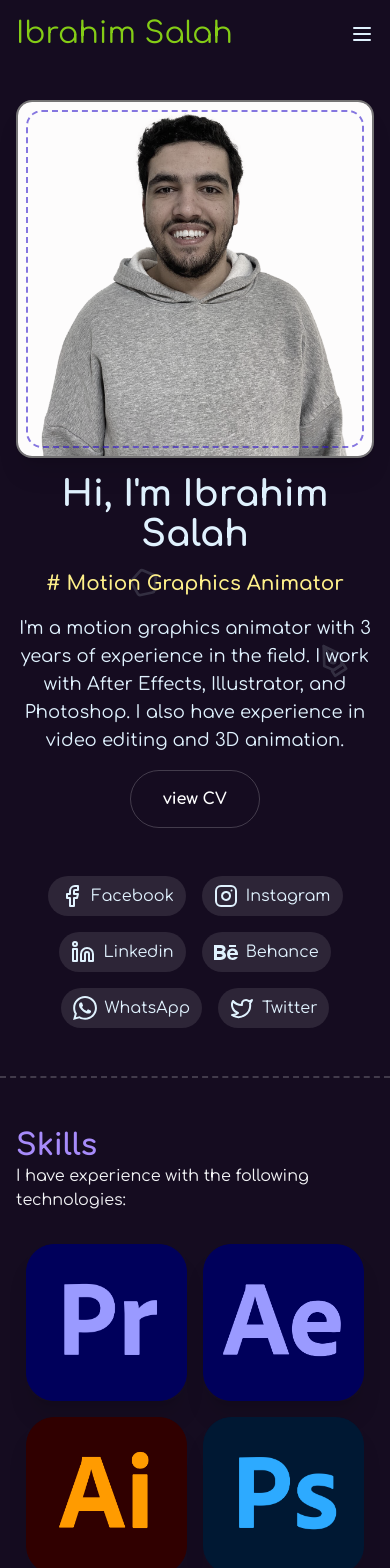
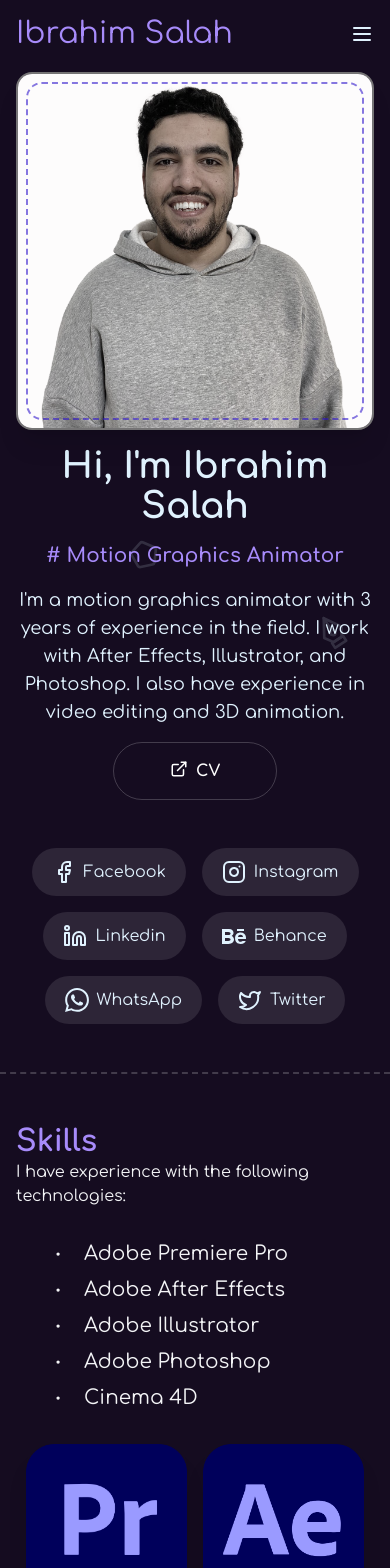
Before and after one commit to drsamiadel/ibrahimsalah, a Next.js app: page / in a window 390 px wide. Shown: the top 1568 px of the page. Built offline with nearby package versions, Linux system fonts and the light colour scheme.

Commit message:
last commite by me

```diff
--- /dev/null
+++ b/app/_components/cvbutton.tsx
@@ -0,0 +1,14 @@
+import { ExternalLink } from "lucide-react";
+
+export default function CVButton() {
+  return (
+    <a
+      href="https://drive.google.com/file/d/1Barq_EwXw8inayfzut2piEvLukozJzVU/view?usp=sharing"
+      target="_blank"
+      className="heartbeat bg-violet-400/0 border border-white/20 hover:bg-violet-300 text-white font-bold py-4 px-14 rounded-full transition-all flex items-center gap-x-2 justify-center"
+    >
+      <ExternalLink className="-mt-1" size={18} />
+      CV
+    </a>
+  );
+}
--- a/app/_components/footer.tsx
+++ b/app/_components/footer.tsx
@@ -1,4 +1,5 @@
 import Image from "next/image";
+import CVButton from "./cvbutton";
 
 export default function Footer() {
   return (
@@ -9,16 +10,16 @@ export default function Footer() {
       >
         Want to know more?
       </h2>
-      <a
-        href="https://drive.google.com/file/d/1Barq_EwXw8inayfzut2piEvLukozJzVU/view?usp=sharing"
-        target="_blank"
-        className="bg-violet-400/20 hover:bg-violet-300 text-white font-bold py-4 px-8 rounded-full transition-all"
-        >
-        view CV
+      <CVButton />
+      <span
+        className="text-white text-sm mt-4"
+        style={{ textShadow: "0 0 5px rgba(0,0,0,0.8)" }}
+      >
+        © {new Date().getFullYear()} - Made with ❤️ by{" "}
+        <a href="https://www.samiadel.me" target="_blank" className="underline">
+          Sami Adel
         </a>
-        <span className="text-white text-sm mt-4" style={{ textShadow: "0 0 5px rgba(0,0,0,0.8)" }}>
-            © {new Date().getFullYear()} - Made with ❤️ by <a href="https://www.samiadel.me" target="_blank" className="underline">Sami Adel</a>
-        </span>
+      </span>
     </div>
   );
 }
--- a/app/_components/header-section.tsx
+++ b/app/_components/header-section.tsx
@@ -1,13 +1,40 @@
-import { PenLine } from "lucide-react";
+"use client";
 import Link from "next/link";
 import MobileMenu from "./mobile-menu";
 import MenuRoutes from "./menu-routes";
+import { useEffect, useRef } from "react";
 
 export default function HeaderSection() {
+  const headerRef = useRef<HTMLDivElement>(null);
+
+  useEffect(() => {
+    const header = headerRef.current;
+    if (!header) return;
+    const handleScroll = () => {
+      if (window.scrollY > 20) {
+        header.classList.remove("border-gray-800/0");
+        header.classList.add("border-gray-800");
+        header.classList.remove("shadow-none");
+        header.classList.add("shadow-lg");
+      } else {
+        header.classList.remove("border-gray-800");
+        header.classList.add("border-gray-800/0");
+        header.classList.remove("shadow-lg");
+        header.classList.add("shadow-none");
+      }
+    };
+    window.addEventListener("scroll", handleScroll);
+    return () => window.removeEventListener("scroll", handleScroll);
+  }, []);
+
   return (
+    <div
+      ref={headerRef}
+      className="fixed top-0 left-0 w-full z-[200] bg-custom border-b border-gray-800/0 shadow-none"
+    >
       <header className="max-w-7xl min-w-[300px] mx-auto flex items-center justify-between px-4 py-4">
         <div>
-        <Link href="/" className="text-3xl text-lime-500">
+          <Link href="/" className="text-3xl text-violet-400">
             Ibrahim Salah
           </Link>
         </div>
@@ -16,5 +43,6 @@ export default function HeaderSection() {
         </div>
         <MobileMenu />
       </header>
+    </div>
   );
 }
--- a/app/_components/hero-section.tsx
+++ b/app/_components/hero-section.tsx
@@ -1,9 +1,13 @@
 import { Clapperboard, PenToolIcon, Pentagon, Video } from "lucide-react";
 import Image from "next/image";
+import CVButton from "./cvbutton";
 
 export default function HeroSetion() {
   return (
-    <div id="about" className="max-w-7xl min-w-[300px] mx-auto px-4 flex flex-col gap-4 md:gap-8 justify-center items-center relative">
+    <div
+      id="about"
+      className="max-w-7xl min-w-[300px] mx-auto px-4 flex flex-col gap-4 md:gap-8 justify-center items-center relative"
+    >
       <Video className="absolute top-1/4 -mt-10 left-10 z-[-1] w-8 h-8 md:w-12 md:h-12 lg:w-16 lg:h-16 opacity-15 -rotate-12" />
       <Clapperboard className="absolute mt-10 top-1/4 right-20 z-[-1] w-8 h-8 md:w-12 md:h-12 lg:w-16 lg:h-16 opacity-15 rotate-12" />
       <PenToolIcon className="absolute bottom-1/4 -mb-10 right-10 z-[-1] w-8 h-8 md:w-12 md:h-12 lg:w-16 lg:h-16 opacity-15 rotate-12" />
@@ -16,10 +20,13 @@ export default function HeroSetion() {
           alt="Ibrahim Salah"
         />
       </div>
-      <h1 id="hireme" className="blink-1 text-4xl md:text-5xl lg:text-6xl font-bold text-center">
+      <h1
+        id="hireme"
+        className="blink-1 text-4xl md:text-5xl lg:text-6xl font-bold text-center"
+      >
         Hi, I&apos;m Ibrahim Salah
       </h1>
-      <h2 className="text-xl md:text-2xl lg:text-3xl font-semibold text-center text-yellow-200 blink-1">
+      <h2 className="text-xl md:text-2xl lg:text-3xl font-semibold text-center text-violet-400 blink-1">
         # Motion Graphics Animator
       </h2>
       <p className="text-lg md:text-xl lg:text-2xl text-center">
@@ -27,13 +34,7 @@ export default function HeroSetion() {
         field. I work with After Effects, Illustrator, and Photoshop. I also
         have experience in video editing and 3D animation.
       </p>
-      <a
-        href="https://drive.google.com/file/d/1Barq_EwXw8inayfzut2piEvLukozJzVU/view?usp=sharing"
-        target="_blank"
-        className="heartbeat bg-violet-400/0 border border-white/20 hover:bg-violet-300 text-white font-bold py-4 px-8 rounded-full transition-all"
-      >
-        view CV
-      </a>
+      <CVButton />
     </div>
   );
 }
--- a/app/_components/mobile-menu.tsx
+++ b/app/_components/mobile-menu.tsx
@@ -24,7 +24,7 @@ export default function MobileMenu() {
         <Menu size={24} />
       </button>
       <div
-        className="fixed -right-full top-0 bg-blue-950 h-full w-full flex items-center justify-center transition-all z-[9999]"
+        className="menu-mobile fixed -right-full top-0 bg-blue-950 h-full w-full flex items-center justify-center transition-all z-[9999] duration-300"
         ref={menuRef}
       >
         <button className="absolute right-0 top-0 p-4" onClick={closeMenu}>
--- a/app/_components/skills-section.tsx
+++ b/app/_components/skills-section.tsx
@@ -1,3 +1,4 @@
+import { Dot } from "lucide-react";
 import Image from "next/image";
 
 export default function SkillsSection() {
@@ -24,7 +25,10 @@ export default function SkillsSection() {
     },
   ];
   return (
-    <div id="skills" className="max-w-7xl mx-auto p-4 min-w-[300px] grid grid-cols-2 grid-flow-row pb-20 md:pb-32">
+    <div
+      id="skills"
+      className="max-w-7xl mx-auto p-4 min-w-[300px] grid grid-cols-2 grid-flow-row pb-20 md:pb-32"
+    >
       <div className="col-span-2 md:col-span-1">
         <h2 className="text-3xl md:text-4xl font-bold text-violet-400">
           Skills
@@ -32,16 +36,17 @@ export default function SkillsSection() {
         <p className="text-base md:text-xl text-gray-100">
           I have experience with the following technologies:
         </p>
-        <Image
-          src="/assets/skills.svg"
-          width={300}
-          height={300}
-          alt="Skills"
-          className="mt-14 hidden md:block"
-          style={{
-            transform: "rotateY(180deg)",
-          }}
-        />
+        <div className="flex flex-col gap-y-2 justify-center pt-8 pl-8">
+          {skills.map((skill) => (
+            <div
+              key={skill.name}
+              className="flex items-center gap-4 text-xl text-gray-100"
+            >
+              <Dot size={20} />
+              <span>{skill.name}</span>
+            </div>
+          ))}
+        </div>
       </div>
       <div className="col-span-2 md:col-span-1 flex flex-col gap-4">
         <div className="flex items-center justify-center gap-4 flex-wrap main-skills mt-8">
--- a/app/_components/social-media-section.tsx
+++ b/app/_components/social-media-section.tsx
@@ -8,7 +8,7 @@ export default function SocialMediaSection() {
           href="https://www.facebook.com/ibrahimsalah01"
           target="_blank"
           rel="noopener noreferrer"
-          className="flex flex-row items-center justify-center space-x-2 bg-white/10 hover:bg-blue-700 rounded-full py-2 px-3 transition-all"
+          className="flex flex-row items-center justify-center space-x-2 bg-white/10 hover:bg-blue-700 rounded-full py-3 px-5 transition-all"
         >
           <Facebook className="w-6 h-6" />
           <span>Facebook</span>
@@ -17,7 +17,7 @@ export default function SocialMediaSection() {
           href="https://www.instagram.com/ibrahiim_salah21?igsh=MzRlODBiNWFlZA=="
           target="_blank"
           rel="noopener noreferrer"
-          className="flex flex-row items-center justify-center space-x-2 bg-white/10 hover:bg-rose-800 rounded-full py-2 px-3 transition-all"
+          className="flex flex-row items-center justify-center space-x-2 bg-white/10 hover:bg-rose-800 rounded-full py-3 px-5 transition-all"
         >
           <Instagram className="w-6 h-6" />
           <span>Instagram</span>
@@ -26,7 +26,7 @@ export default function SocialMediaSection() {
           href="https://www.linkedin.com/in/ibrahim-salah-195b7b248?utm_source=share&utm_campaign=share_via&utm_content=profile&utm_medium=ios_app"
           target="_blank"
           rel="noopener noreferrer"
-          className="flex flex-row items-center justify-center space-x-2 bg-white/10 hover:bg-blue-600 rounded-full py-2 px-3 transition-all"
+          className="flex flex-row items-center justify-center space-x-2 bg-white/10 hover:bg-blue-600 rounded-full py-3 px-5 transition-all"
         >
           <Linkedin className="w-6 h-6" />
           <span>Linkedin</span>
@@ -35,7 +35,7 @@ export default function SocialMediaSection() {
           href="https://www.behance.net/ibrahimsalah21"
           target="_blank"
           rel="noopener noreferrer"
-          className="flex flex-row items-center justify-center space-x-2 bg-white/10 hover:bg-blue-800 rounded-full py-2 px-3 transition-all"
+          className="flex flex-row items-center justify-center space-x-2 bg-white/10 hover:bg-blue-800 rounded-full py-3 px-5 transition-all"
         >
           <svg
             xmlns="http://www.w3.org/2000/svg"
@@ -53,7 +53,7 @@ export default function SocialMediaSection() {
           href="https://wa.me/+201006324860"
           target="_blank"
           rel="noopener noreferrer"
-          className="flex flex-row items-center justify-center space-x-2 bg-white/10 hover:bg-green-800 rounded-full py-2 px-3 transition-all"
+          className="flex flex-row items-center justify-center space-x-2 bg-white/10 hover:bg-green-800 rounded-full py-3 px-5 transition-all"
         >
           <svg
             xmlns="http://www.w3.org/2000/svg"
@@ -71,7 +71,7 @@ export default function SocialMediaSection() {
           href="https://twitter.com/Hiimaalaya"
           target="_blank"
           rel="noopener noreferrer"
-          className="flex flex-row items-center justify-center space-x-2 bg-white/10 hover:bg-blue-600 rounded-full py-2 px-3 transition-all"
+          className="flex flex-row items-center justify-center space-x-2 bg-white/10 hover:bg-blue-600 rounded-full py-3 px-5 transition-all"
         >
           <Twitter className="w-6 h-6" />
           <span>Twitter</span>
--- a/app/_components/video-section.tsx
+++ b/app/_components/video-section.tsx
@@ -7,7 +7,7 @@ export default function VideoSection() {
       className="max-w-7xl mx-auto min-w-[300px] relative p-4 md:p-12 rounded-lg overflow-hidden"
     >
       <h2 className="text-3xl md:text-6xl font-bold text-violet-400 flex items-center gap-2">
-        Show Reel
+        ShowReel
         <div className="w-full h-0.5 bg-slate-800">
         </div>
             <Clapperboard className="text-gray-50/20 rotate-12" size={80} />
--- a/app/globals.css
+++ b/app/globals.css
@@ -6,10 +6,14 @@ html {
   scroll-behavior: smooth;
 }
 
-body,
+body {
+  background: #150c20;
+  margin-top: 40px;
+  @apply text-sky-100;
+}
+
 .bg-custom {
   background: #150c20;
-  @apply text-sky-100;
 }
 
 /*
```
Also changed, not shown: app/_components/menu-routes.tsx (+18 -1 lines), public/assets/meee.jpg (added). Lines whose indentation alone changed are shown as unchanged.
